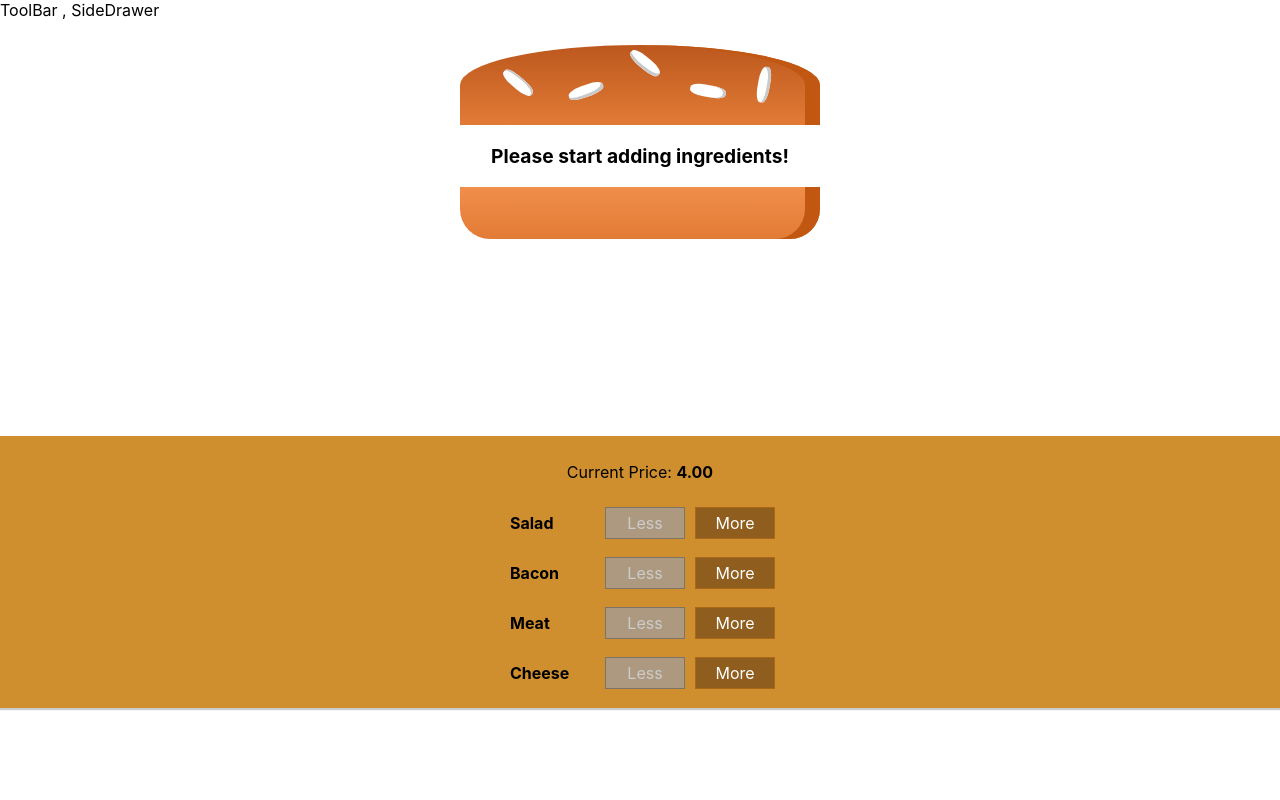
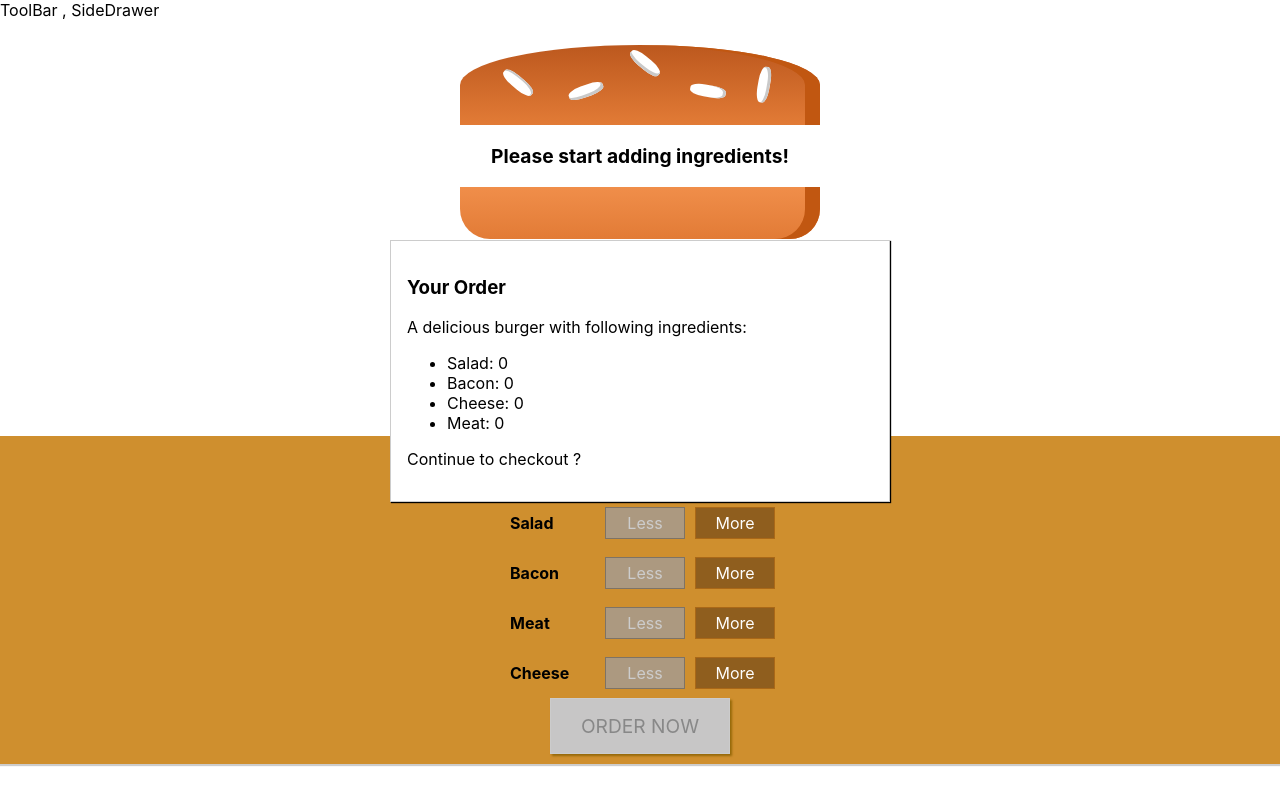
Before and after one commit to salindah/burger-app, a React (Create React App) app in the folder burgers/: page / in a window 1280 px wide. Built offline with nearby package versions, Linux system fonts and the light colour scheme.

Commit message:
Adding order summary confrimation modal.

```diff
--- a/burgers/src/components/Burger/BuildControls/BuildControls.js
+++ b/burgers/src/components/Burger/BuildControls/BuildControls.js
@@ -21,6 +21,8 @@
                 removed={ () => props.ingredientRemoved(ctrl.type) }
                 disabled={props.disabled[ctrl.type]}/>
         ))}
+        <button className={classes.OrderButton}
+                disabled={!props.purchasable}>ORDER NOW</button>
     </div>
 );
 
--- a/burgers/src/components/Burger/BuildControls/BuildControls.module.css
+++ b/burgers/src/components/Burger/BuildControls/BuildControls.module.css
@@ -8,3 +8,45 @@
     margin: auto;
     padding: 10px 0;
 }
+
+
+.OrderButton {
+    background-color: #DAD735;
+    outline: none;
+    cursor: pointer;
+    border: 1px solid #966909;
+    color: #966909;
+    font-family: inherit;
+    font-size: 1.2em;
+    padding: 15px 30px;
+    box-shadow: 2px 2px 2px #966909;
+}
+
+.OrderButton:hover, .OrderButton:active {
+    background-color: #A0DB41;
+    border: 1px solid #966909;
+    color: #966909;
+}
+
+.OrderButton:disabled {
+    background-color: #C7C6C6;
+    cursor: not-allowed;
+    border: 1px solid #ccc;
+    color: #888888;
+}
+
+.OrderButton:not(:disabled) {
+    animation: enable 0.3s linear;
+}
+
+@keyframes enable {
+    0% {
+        transform: scale(1);
+    }
+    60% {
+        transform: scale(1.1);
+    }
+    100% {
+        transform: scale(1);
+    }
+}
--- /dev/null
+++ b/burgers/src/components/Burger/OrderSummary/OrderSumarry.js
@@ -0,0 +1,29 @@
+import React from 'react';
+import { render } from '@testing-library/react';
+
+import Aux from '../../../hoc/Aux';
+
+const orderSummary = (props) => {
+
+    const ingredientSummary = Object.keys(props.ingredients)
+        .map( (igKey) => {
+            return (
+                <li key={igKey}>
+                    <span style={{textTransform: 'capitalize'}}>{igKey}</span>: {props.ingredients[igKey]}
+                </li>
+            );
+        } )
+
+    return(
+        <Aux>
+            <h3>Your Order</h3>
+            <p>A delicious burger with following ingredients:</p>
+            <ul>
+                {ingredientSummary}
+            </ul>
+            <p>Continue to checkout ?</p>
+        </Aux>
+    );
+}
+
+export default orderSummary;
--- /dev/null
+++ b/burgers/src/components/UI/Modal/Modal.js
@@ -0,0 +1,11 @@
+import React from 'react';
+
+import classes from './Modal.module.css';
+
+const modal = (props) => (
+    <div className={classes.Modal}>
+        {props.children}
+    </div>
+);
+
+export default modal;
--- /dev/null
+++ b/burgers/src/components/UI/Modal/Modal.module.css
@@ -0,0 +1,20 @@
+.Modal {
+    position: fixed;
+    z-index: 500;
+    background-color: white;
+    width: 70%;
+    border: 1px solid #ccc;
+    box-shadow: 1px 1px 1px black;
+    padding: 16px;
+    left: 15%;
+    top: 30%;
+    box-sizing: border-box;
+    transition: all 0.3s ease-out;
+}
+
+@media (min-width: 600px) {
+    .Modal {
+        width: 500px;
+        left: calc(50% - 250px);
+    }
+}
--- a/burgers/src/containers/BurgerBuilder/BurgerBuilder.js
+++ b/burgers/src/containers/BurgerBuilder/BurgerBuilder.js
@@ -3,6 +3,8 @@
 import Aux from '../../hoc/Aux';
 import Burger from '../../components/Burger/Burger';
 import BuildControls from '../../components/Burger/BuildControls/BuildControls';
+import Modal from '../../components/UI/Modal/Modal';
+import OrderSummary from '../../components/Burger/OrderSummary/OrderSumarry';
 
 const   INGREDIENT_PRICES = {
     salad: 0.2,
@@ -20,8 +22,21 @@
             cheese: 0,
             meat: 0
         },
-        totalPrice: 4
+        totalPrice: 4,
+        purchasable: false
     }
+
+    updatePurchasable (ingredients) {
+        const sum = Object.keys(ingredients)
+        .map( (igKey) => {
+            return ingredients[igKey];
+        })
+        .reduce( (sum, el) => {
+            return sum + el;
+        }, 0)
+        this.setState({ purchasable: sum > 0});
+    }
+
 
     addIngredientHandler = (type) => {
 
@@ -38,6 +53,7 @@
             ingredients: updatedIngredients,
             totalPrice: newPrice
         });
+        this.updatePurchasable(updatedIngredients);
     }
 
     removeIngredientHandler = (type) => {
@@ -60,10 +76,10 @@
             ingredients: updatedIngredients,
             totalPrice: newPrice
         });
+        this.updatePurchasable(updatedIngredients);
     }
 
     render(){
-
         const disabledInfo = {
             ...this.state.ingredients
         }
@@ -73,11 +89,15 @@
         console.log(disabledInfo);
         return(
             <Aux>
+                <Modal>
+                    <OrderSummary ingredients={this.state.ingredients} />
+                </Modal>
                 <Burger ingredients={this.state.ingredients}/>
                 <BuildControls
                     ingredientAdded={this.addIngredientHandler}
                     ingredientRemoved={this.removeIngredientHandler}
                     disabled={disabledInfo}
+                    purchasable={this.state.purchasable}
                     price={this.state.totalPrice}/>
             </Aux>
         );
```
Also changed, not shown: burgers/src/components/UI/Backdrop/Backdrop.js (added).
